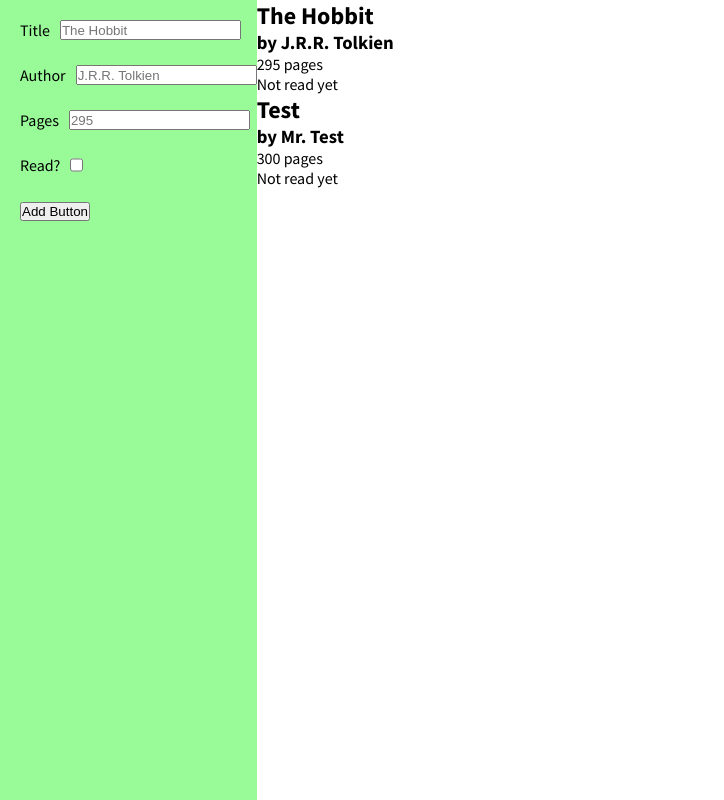
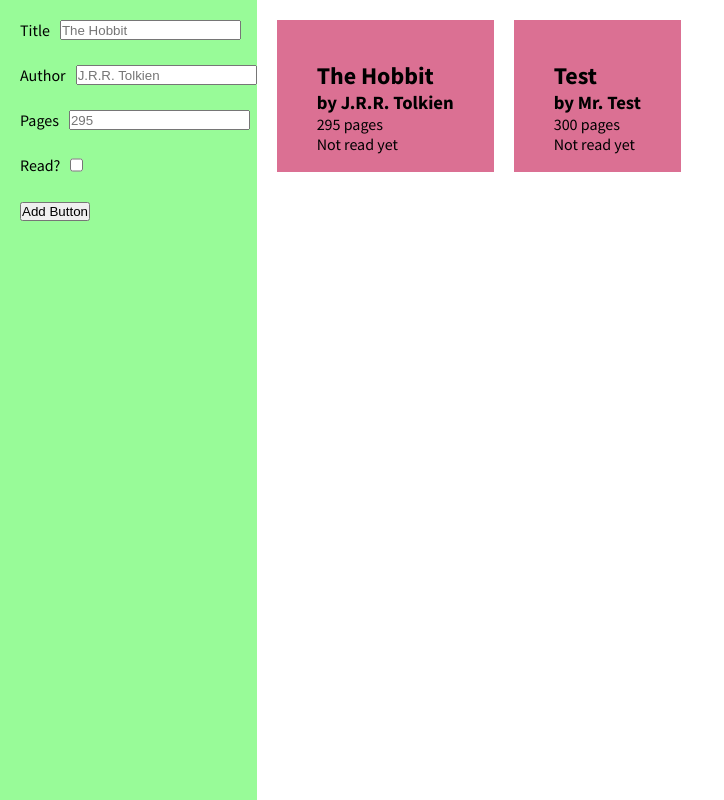
Before and after one commit to iTreykwondo/library, a plain HTML site: page index.html in a window 1280 px wide. Shown: the whole page, without its empty margins (0-724 px from the left). Drawn offline with Linux system fonts and the light colour scheme.

Commit message:
Set .card max-width to 100% to allow resizing of content

```diff
--- a/styles.css
+++ b/styles.css
@@ -36,3 +36,18 @@
   display: flex;
   gap: 10px;
 }
+
+.main {
+  padding: 20px;
+  display: flex;
+  gap: 20px;
+  flex-wrap: wrap;
+}
+
+.card {
+  background-color: palevioletred;
+  padding: 40px;
+  max-width: 100%;
+
+  height: 20%;
+}
```
